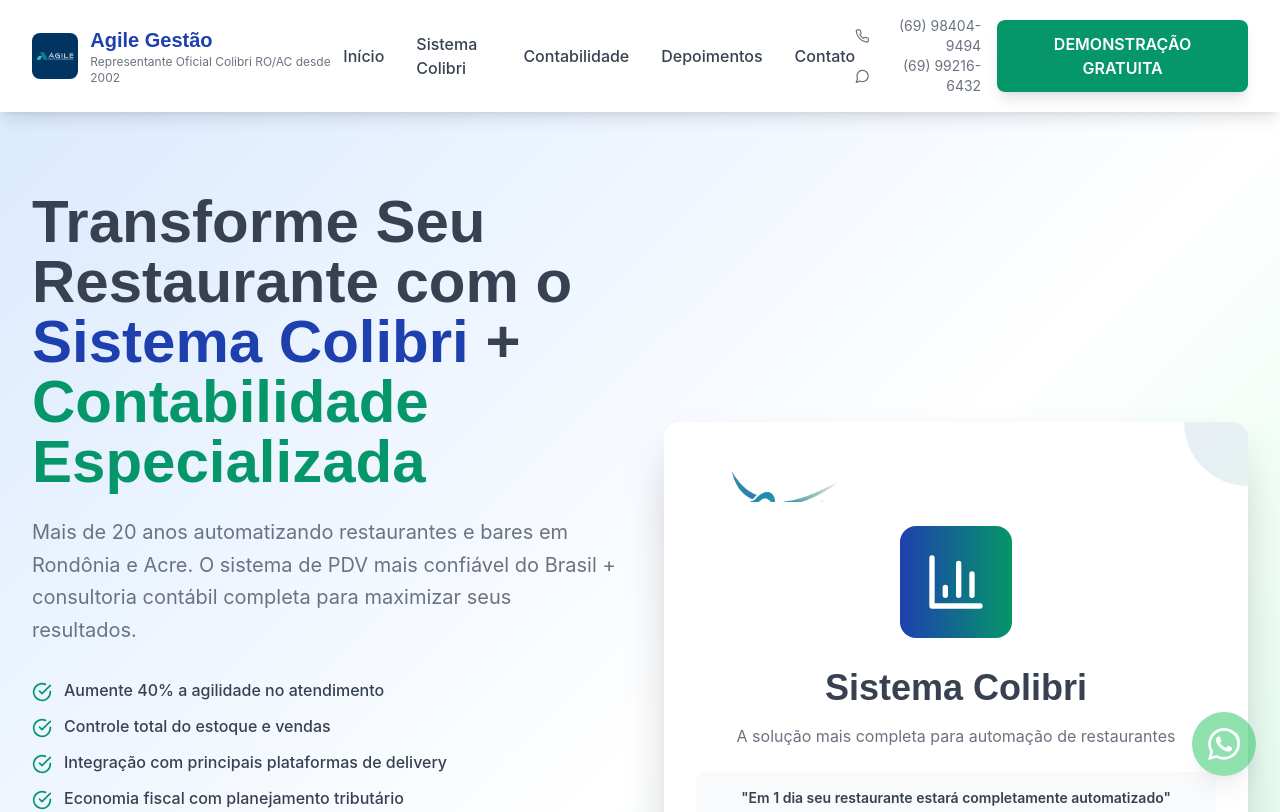
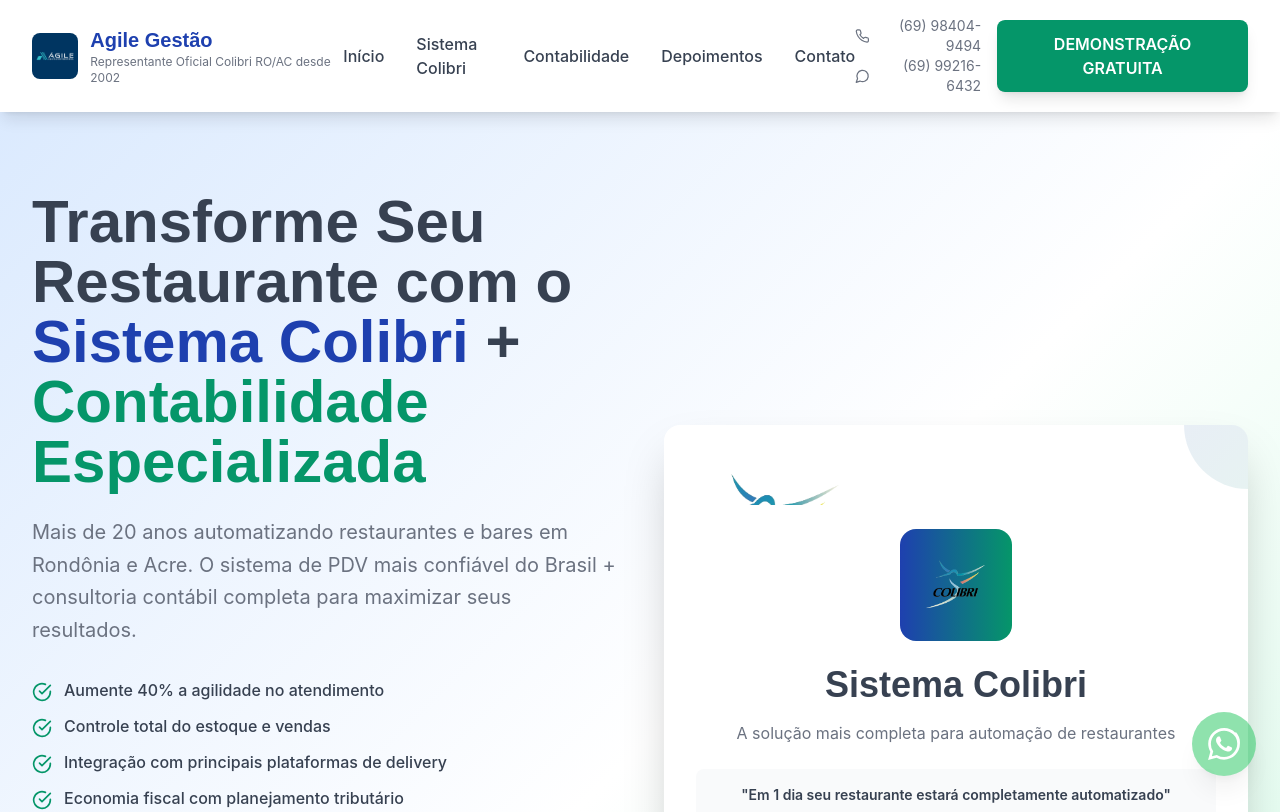
Before and after one commit to wanderleymp/agile-landing, a Next.js app: page / in a window 1280 px wide. Shown: the top 812 px of the page. Built offline with nearby package versions, Linux system fonts and the light colour scheme.

Commit message:
Replace BarChart3 icon with Colibri logo in HeroSection gradient box with proper sizing

```diff
--- a/src/components/HeroSection.tsx
+++ b/src/components/HeroSection.tsx
@@ -119,7 +119,15 @@
                 </div>
 
                 <div className="inline-block bg-gradient-to-r from-azul-confianca to-verde-sucesso text-white p-4 md:p-6 rounded-xl md:rounded-2xl mb-4 md:mb-6">
-                  <BarChart3 className="w-12 h-12 md:w-16 md:h-16" />
+                  <OptimizedImage
+                    src="/images/logos/colibri-logo.png"
+                    alt="Sistema Colibri"
+                    width={64}
+                    height={64}
+                    className="w-12 h-12 md:w-16 md:h-16 object-contain"
+                    fallback="/images/logos/colibri-placeholder.svg"
+                    priority
+                  />
                 </div>
                 <h3 className="font-poppins font-bold responsive-text-2xl text-cinza-escuro mb-3 md:mb-4">
                   Sistema Colibri
```
